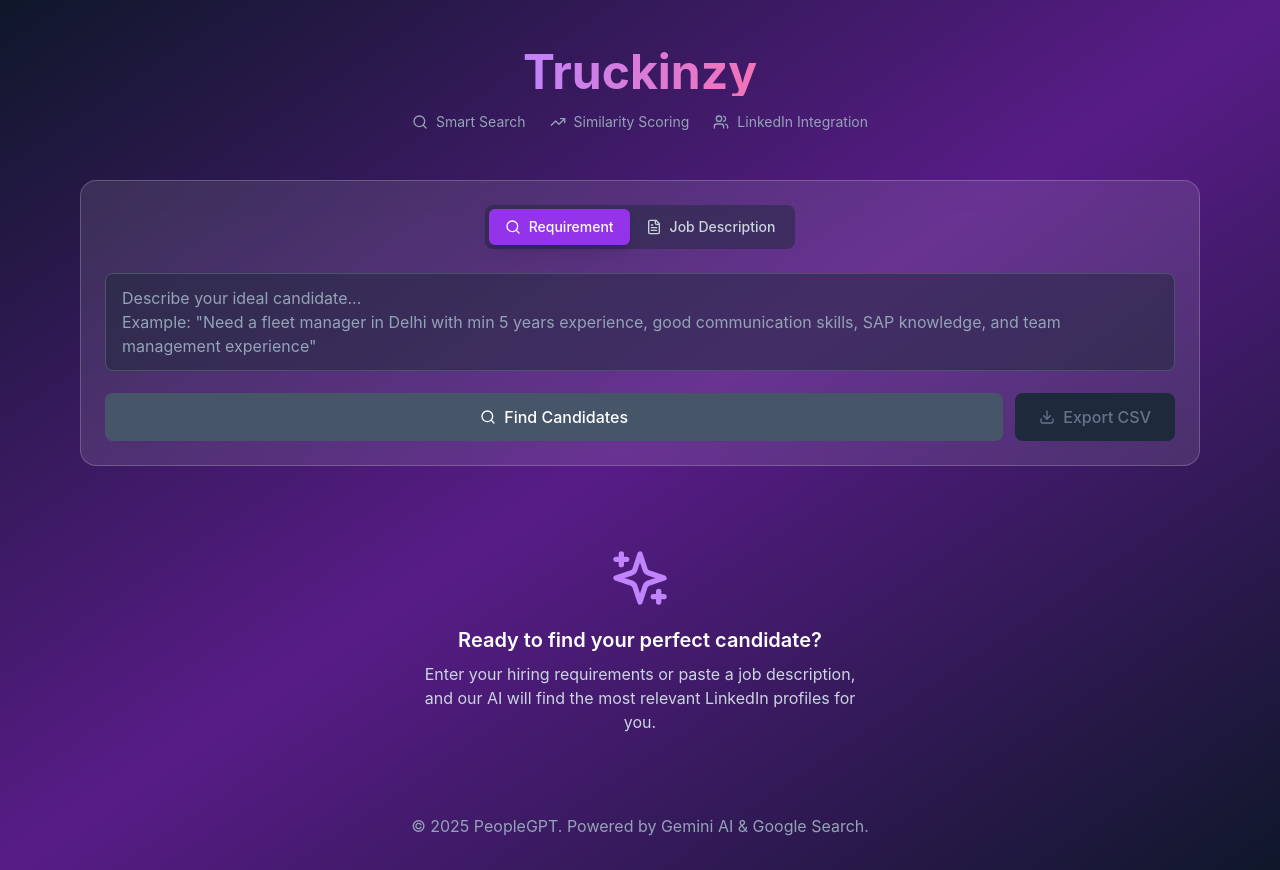
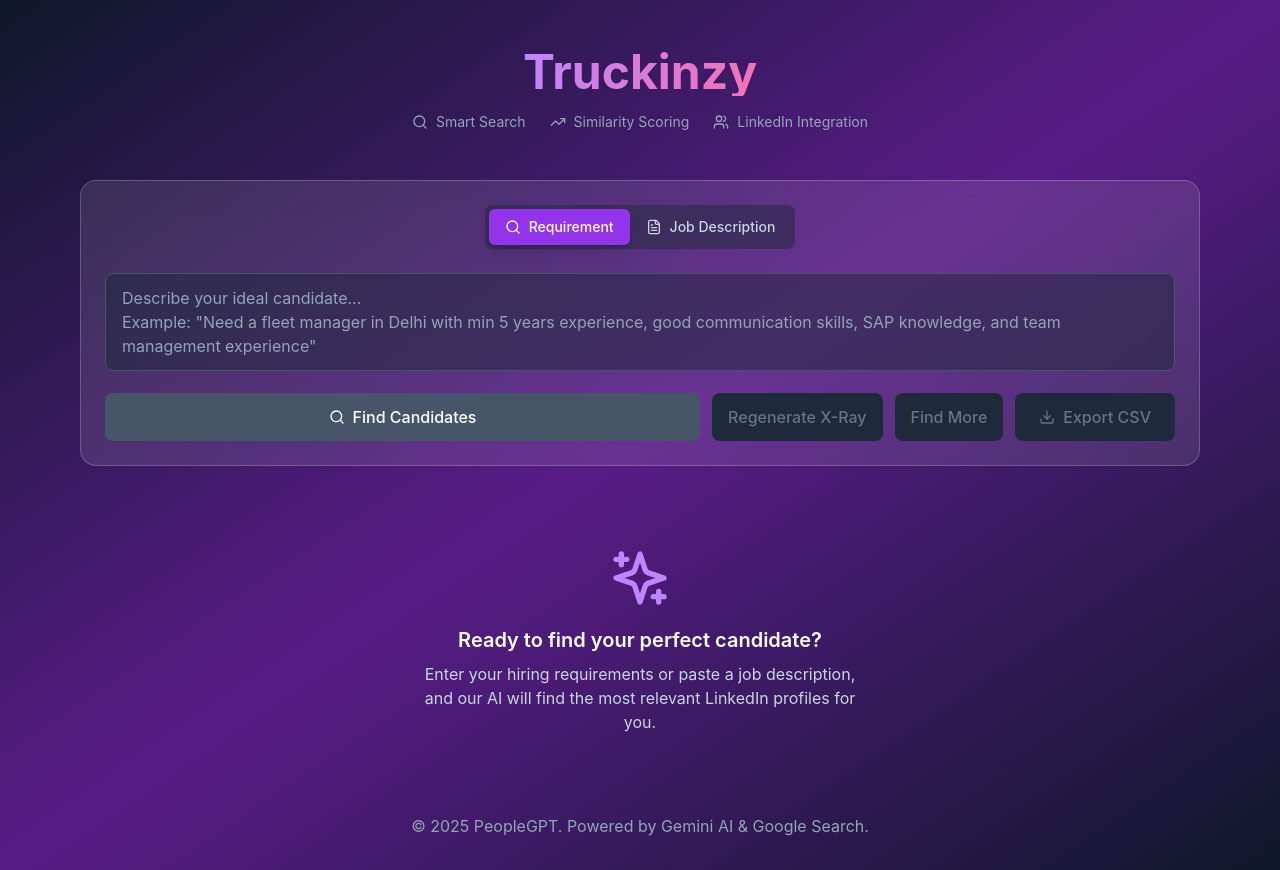
Before and after one commit to bipulsikder/profilescrapper, a Next.js app: page / in a window 1280 px wide. Built offline with nearby package versions, Linux system fonts and the light colour scheme.

Commit message:
Frontend: add Regenerate X-Ray and Find More buttons; Show More/All. Backend: support num/mode flags for maximum candidates

```diff
--- a/pages/api/search.ts
+++ b/pages/api/search.ts
@@ -783,15 +783,17 @@
       return res.status(405).json({ error: 'Method Not Allowed' });
     }
     const { query, inputType = 'requirement' } = (req.body || {}) as { query?: string; inputType?: 'requirement' | 'jd' };
+    const num = Math.max(10, Math.min(200, Number((req.body || {}).num ?? 50)));
+    const mode = ((req.body || {}).mode as 'default' | 'broad') ?? 'default';
     if (!query || typeof query !== 'string') {
       return res.status(400).json({ error: 'Missing query' });
     }
 
     const xrayQuery = await GeminiService.generateXrayQuery(query, inputType);
-    let rawCandidates = await searchLinkedInProfiles(xrayQuery, 40);
-    if (rawCandidates.length < 10) {
+    let rawCandidates = await searchLinkedInProfiles(xrayQuery, num);
+    if (mode === 'broad' || rawCandidates.length < Math.min(10, num)) {
       const fallbackQuery = GeminiService.generateIntelligentFallback(query, null);
-      const more = await searchLinkedInProfiles(fallbackQuery, 50);
+      const more = await searchLinkedInProfiles(fallbackQuery, Math.min(2 * num, 200));
       const seen = new Set(rawCandidates.map(c => c.url));
       for (const c of more) {
         if (!seen.has(c.url)) {
@@ -800,7 +802,7 @@
         }
       }
     }
-    if (rawCandidates.length < 10) {
+    if (mode === 'broad' && rawCandidates.length < num) {
       const tokens: string[] = [];
       const text = query.toLowerCase();
       const addIf = (word: string, ...aliases: string[]) => {
@@ -816,7 +818,7 @@
       const locMatch = query.match(/\b(Delhi|New Delhi|NCR|Gurgaon|Noida|Mumbai|Bangalore|Bengaluru|Hyderabad|Pune)\b/i);
       const loc = locMatch ? locMatch[0] : '';
       const broadQuery = `site:linkedin.com/in (${tokens.length ? tokens.map(t => `"${t}"`).join(' OR ') : 'professional'})${loc ? ` AND (${loc})` : ''}`;
-      const more = await searchLinkedInProfiles(broadQuery, 50);
+      const more = await searchLinkedInProfiles(broadQuery, Math.min(2 * num, 200));
       const seen = new Set(rawCandidates.map(c => c.url));
       for (const c of more) {
         if (!seen.has(c.url)) {
@@ -831,7 +833,7 @@
         similarity: Math.round(simpleSimilarityScore(query, c) * 10000) / 100,
       }))
       .sort((a, b) => (b.similarity || 0) - (a.similarity || 0))
-      .slice(0, 50);
+      .slice(0, num);
 
     return res.status(200).json({
       query,
--- a/pages/index.tsx
+++ b/pages/index.tsx
@@ -18,8 +18,9 @@
   const [results, setResults] = useState<Result[]>([])
   const [inputType, setInputType] = useState<'requirement' | 'jd'>('requirement')
   const [xrayQuery, setXrayQuery] = useState<string>('')
+  const [visibleCount, setVisibleCount] = useState<number>(12)
 
-  const doSearch = async () => {
+  const doSearch = async (opts?: { mode?: 'default' | 'broad', num?: number }) => {
     if (!query.trim()) {
       toast.error('Please enter a hiring requirement')
       return
@@ -30,12 +31,13 @@
       const resp = await fetch(`${apiUrl}/api/search`, {
         method: 'POST',
         headers: { 'Content-Type': 'application/json' },
-        body: JSON.stringify({ query, inputType })
+        body: JSON.stringify({ query, inputType, mode: opts?.mode || 'default', num: opts?.num ?? 50 })
       })
       if (!resp.ok) throw new Error(await resp.text())
       const data = await resp.json()
       setResults(data.results || [])
       setXrayQuery(data.xrayQuery || '')
+      setVisibleCount(Math.min(12, (data.results || []).length))
       toast.success(`Found ${data.results?.length || 0} matching candidates`)
     } catch (e: any) {
       toast.error(e.message || 'Search failed')
@@ -151,7 +153,7 @@
             {/* Action Buttons */}
             <div className="flex gap-3">
               <button
-                onClick={doSearch}
+                onClick={() => doSearch()}
                 disabled={loading || !query.trim()}
                 className="flex-1 bg-gradient-to-r from-purple-600 to-pink-600 hover:from-purple-700 hover:to-pink-700 disabled:from-slate-600 disabled:to-slate-600 text-white font-medium py-3 px-6 rounded-lg transition-all duration-200 flex items-center justify-center gap-2 disabled:cursor-not-allowed"
               >
@@ -166,6 +168,20 @@
                     Find Candidates
                   </>
                 )}
+              </button>
+              <button
+                onClick={() => doSearch({ mode: 'default', num: 50 })}
+                disabled={loading || !query.trim()}
+                className="bg-slate-700 hover:bg-slate-600 disabled:bg-slate-800 disabled:text-slate-500 text-white font-medium py-3 px-4 rounded-lg transition-all duration-200 flex items-center gap-2 disabled:cursor-not-allowed"
+              >
+                Regenerate X-Ray
+              </button>
+              <button
+                onClick={() => doSearch({ mode: 'broad', num: 100 })}
+                disabled={loading || !query.trim()}
+                className="bg-slate-700 hover:bg-slate-600 disabled:bg-slate-800 disabled:text-slate-500 text-white font-medium py-3 px-4 rounded-lg transition-all duration-200 flex items-center gap-2 disabled:cursor-not-allowed"
+              >
+                Find More
               </button>
 
               <button
@@ -222,7 +238,7 @@
             </div>
 
             <div className="grid grid-cols-1 md:grid-cols-2 lg:grid-cols-3 gap-6">
-              {results.map((candidate, index) => (
+              {results.slice(0, visibleCount).map((candidate, index) => (
                 <CandidateCard
                   key={`${candidate.url}-${index}`}
                   name={candidate.name}
@@ -235,6 +251,22 @@
                 />
               ))}
             </div>
+            {results.length > visibleCount && (
+              <div className="mt-6 flex items-center justify-center gap-4">
+                <button
+                  onClick={() => setVisibleCount(Math.min(visibleCount + 12, results.length))}
+                  className="bg-slate-700 hover:bg-slate-600 text-white font-medium py-2 px-4 rounded-lg"
+                >
+                  Show More
+                </button>
+                <button
+                  onClick={() => setVisibleCount(results.length)}
+                  className="bg-purple-600 hover:bg-purple-700 text-white font-medium py-2 px-4 rounded-lg"
+                >
+                  Show All
+                </button>
+              </div>
+            )}
           </div>
         )}
 
```
